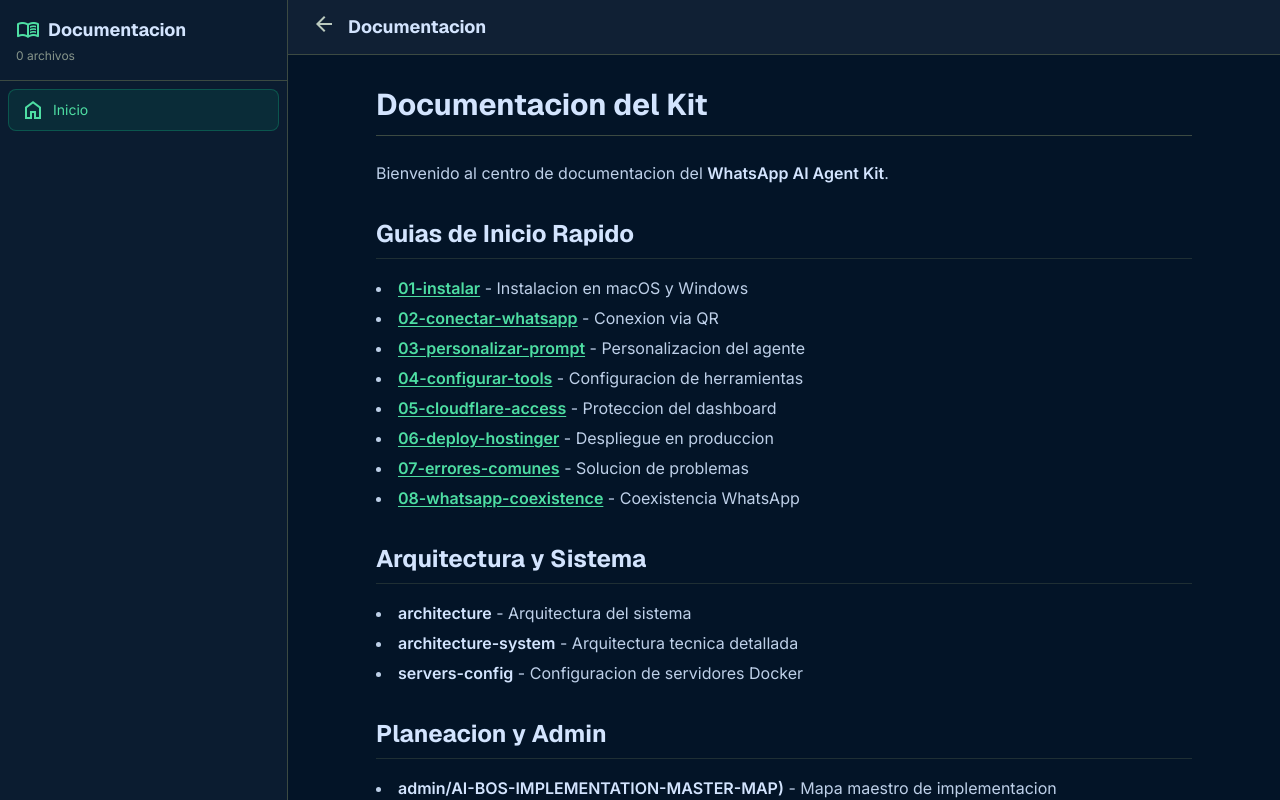
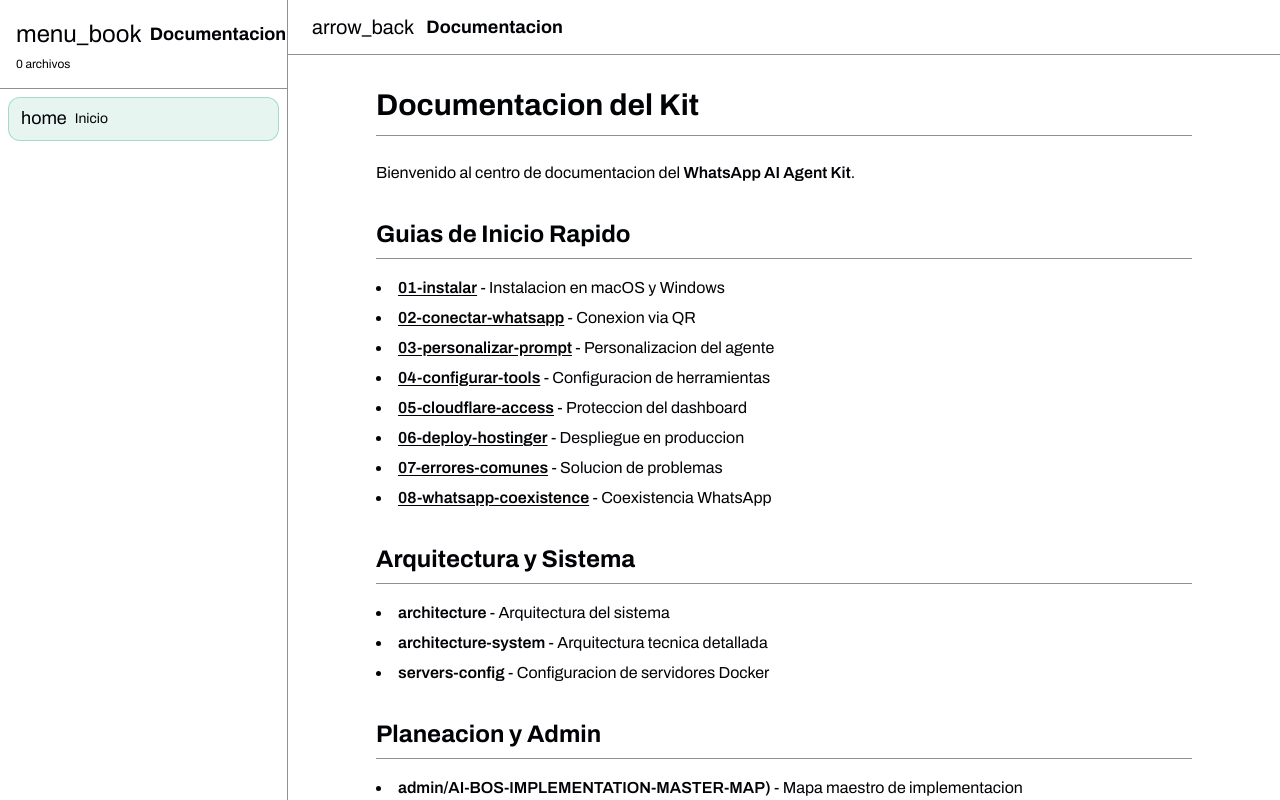
Before and after one commit to Biokool/whatsapp-ai-agent, a Next.js app: page /docs in a window 1280 px wide. Built offline with nearby package versions, Linux system fonts and the light colour scheme.

Commit message:
style: Porsche DS v4 tokens + theme mechanism (light-dark, .scheme-*)

```diff
--- a/src/app/globals.css
+++ b/src/app/globals.css
@@ -1,48 +1,134 @@
 @import "tailwindcss";
 
-@theme {
-  --color-emerald-glow: #4ade80;
-  --color-amber-glow: #fbbf24;
-  --color-navy-950: #031427;
-  --color-navy-900: #0b1c30;
-  --color-navy-800: #102034;
-  --color-navy-700: #1b2b3f;
-  --color-navy-600: #26364a;
-  --color-navy-500: #3c4a42;
-  --color-navy-400: #86948a;
-  --color-navy-300: #bbcabf;
-  --color-navy-200: #d3e4fe;
-  --color-ai-green: #10b981;
-  --color-ai-green-light: #4edea3;
-  --color-ai-green-dark: #00422b;
-  --color-human-blue: #3131c0;
-  --color-human-blue-light: #c0c1ff;
-  --color-human-blue-dark: #1000a9;
-  --color-amber-warm: #ffb95f;
-  --color-red-alert: #ffb4ab;
-  --color-red-dark: #93000a;
+/* Variables base — emiten a :root para que var(--pds-*) funcione en CSS plano */
+:root {
+  color-scheme: light dark;
 
-  /* shadcn/ui CSS variables */
-  --color-background: #031427;
-  --color-foreground: #d3e4fe;
-  --color-card: #0b1c30;
-  --color-card-foreground: #d3e4fe;
-  --color-popover: #0b1c30;
-  --color-popover-foreground: #d3e4fe;
-  --color-primary: #10b981;
-  --color-primary-foreground: #031427;
-  --color-secondary: #1b2b3f;
-  --color-secondary-foreground: #d3e4fe;
-  --color-muted: #1b2b3f;
-  --color-muted-foreground: #86948a;
-  --color-accent: #1b2b3f;
-  --color-accent-foreground: #d3e4fe;
-  --color-destructive: #93000a;
-  --color-destructive-foreground: #ffb4ab;
-  --color-border: #26364a;
-  --color-input: #26364a;
-  --color-ring: #10b981;
-  --radius: 0.5rem;
+  --pds-canvas: light-dark(#ffffff, hsl(225 66.7% 1.2%));
+  --pds-surface: light-dark(hsl(240 10% 95%), hsl(240 2% 10%));
+  --pds-surface-hover: light-dark(hsl(240 5% 70% / 0.148), hsl(240 2% 43% / 0.228));
+  --pds-surface-shade: light-dark(hsl(234 9.8% 60% / 0.06), hsl(240 3.7% 26.5% / 0.154));
+  --pds-primary: light-dark(hsl(225 66.7% 1.2%), hsl(225 100% 99%));
+  --pds-text-subtle: light-dark(hsl(240 7.1% 11% / 0.7), hsl(240 12.5% 96.9% / 0.67));
+  --pds-text-faint: light-dark(hsl(240 6.1% 7% / 0.6), hsl(240 12.5% 96.9% / 0.56));
+  --pds-border: light-dark(hsl(240 5.3% 14.9% / 0.5), hsl(240 12.5% 96.9% / 0.45));
+  --pds-focus: #1a44ea;
+  --pds-backdrop: hsl(240 5.3% 14.9% / 0.5);
+
+  --pds-info: light-dark(hsl(228 83.2% 51%), hsl(210 100% 54.5%));
+  --pds-info-medium: light-dark(hsl(228 83.2% 51% / 0.6), hsl(210 100% 54.5% / 0.6));
+  --pds-info-low: light-dark(hsl(228 83.2% 51% / 0.18), hsl(210 100% 54.5% / 0.18));
+  --pds-info-frosted: light-dark(hsl(228 83.2% 51% / 0.22), hsl(210 100% 54.5% / 0.22));
+  --pds-info-frosted-soft: light-dark(hsl(228 83.2% 51% / 0.12), hsl(210 100% 54.5% / 0.12));
+
+  --pds-success: light-dark(hsl(115 77.5% 27.8%), hsl(157 84.9% 41.6%));
+  --pds-success-medium: light-dark(hsl(115 77.5% 27.8% / 0.6), hsl(157 84.9% 41.6% / 0.6));
+  --pds-success-low: light-dark(hsl(115 77.5% 27.8% / 0.18), hsl(157 84.9% 41.6% / 0.18));
+  --pds-success-frosted: light-dark(hsl(115 77.5% 27.8% / 0.22), hsl(157 84.9% 41.6% / 0.22));
+  --pds-success-frosted-soft: light-dark(hsl(115 77.5% 27.8% / 0.12), hsl(157 84.9% 41.6% / 0.12));
+
+  --pds-warning: light-dark(hsl(28 97.7% 34.1%), hsl(28 90.2% 56.1%));
+  --pds-warning-medium: light-dark(hsl(28 97.7% 34.1% / 0.6), hsl(28 90.2% 56.1% / 0.6));
+  --pds-warning-low: light-dark(hsl(28 97.7% 34.1% / 0.18), hsl(28 90.2% 56.1% / 0.18));
+  --pds-warning-frosted: light-dark(hsl(28 97.7% 34.1% / 0.22), hsl(28 90.2% 56.1% / 0.22));
+  --pds-warning-frosted-soft: light-dark(hsl(28 97.7% 34.1% / 0.12), hsl(28 90.2% 56.1% / 0.12));
+
+  --pds-error: light-dark(hsl(357 78% 41%), hsl(0 96.9% 62%));
+  --pds-error-medium: light-dark(hsl(357 78% 41% / 0.6), hsl(0 96.9% 62% / 0.6));
+  --pds-error-low: light-dark(hsl(357 78% 41% / 0.18), hsl(0 96.9% 62% / 0.18));
+  --pds-error-frosted: light-dark(hsl(357 78% 41% / 0.22), hsl(0 96.9% 62% / 0.22));
+  --pds-error-frosted-soft: light-dark(hsl(357 78% 41% / 0.12), hsl(0 96.9% 62% / 0.12));
+
+  --pds-ai-green: light-dark(#0d9e6e, #10b981);
+  --pds-ai-green-contrast: light-dark(#ffffff, #031427);
+  --pds-human-blue: light-dark(#3131c0, #6d7dff);
+  --pds-human-blue-contrast: light-dark(#ffffff, #0b1c30);
+}
+
+html.scheme-light {
+  color-scheme: light;
+}
+
+html.scheme-dark {
+  color-scheme: dark;
+}
+
+/* Mapeo a utilities Tailwind. @theme inline NO emite las variables a :root;
+   por eso se referencian var(--pds-*) definidas arriba. */
+@theme inline {
+  --color-canvas: var(--pds-canvas);
+  --color-surface: var(--pds-surface);
+  --color-surface-hover: var(--pds-surface-hover);
+  --color-surface-shade: var(--pds-surface-shade);
+  --color-primary: var(--pds-primary);
+  --color-text-subtle: var(--pds-text-subtle);
+  --color-text-faint: var(--pds-text-faint);
+  --color-border: var(--pds-border);
+  --color-focus: var(--pds-focus);
+  --color-backdrop: var(--pds-backdrop);
+
+  --color-info: var(--pds-info);
+  --color-info-medium: var(--pds-info-medium);
+  --color-info-low: var(--pds-info-low);
+  --color-info-frosted: var(--pds-info-frosted);
+  --color-info-frosted-soft: var(--pds-info-frosted-soft);
+
+  --color-success: var(--pds-success);
+  --color-success-medium: var(--pds-success-medium);
+  --color-success-low: var(--pds-success-low);
+  --color-success-frosted: var(--pds-success-frosted);
+  --color-success-frosted-soft: var(--pds-success-frosted-soft);
+
+  --color-warning: var(--pds-warning);
+  --color-warning-medium: var(--pds-warning-medium);
+  --color-warning-low: var(--pds-warning-low);
+  --color-warning-frosted: var(--pds-warning-frosted);
+  --color-warning-frosted-soft: var(--pds-warning-frosted-soft);
+
+  --color-error: var(--pds-error);
+  --color-error-medium: var(--pds-error-medium);
+  --color-error-low: var(--pds-error-low);
+  --color-error-frosted: var(--pds-error-frosted);
+  --color-error-frosted-soft: var(--pds-error-frosted-soft);
+
+  --color-ai-green: var(--pds-ai-green);
+  --color-ai-green-contrast: var(--pds-ai-green-contrast);
+  --color-human-blue: var(--pds-human-blue);
+  --color-human-blue-contrast: var(--pds-human-blue-contrast);
+
+  --radius-sm: 4px;
+  --radius-md: 8px;
+  --radius-lg: 12px;
+  --radius-xl: 16px;
+  --radius-2xl: 24px;
+
+  --font-sans: var(--font-archivo), system-ui, -apple-system, "Segoe UI", sans-serif;
+  --font-display: var(--font-archivo), system-ui, sans-serif;
+
+  --shadow-sm: 0 3px 8px rgb(0 0 0 / 0.16);
+  --shadow-md: 0 4px 16px rgb(0 0 0 / 0.16);
+  --shadow-lg: 0 8px 40px rgb(0 0 0 / 0.18);
+
+  --ease-pds: cubic-bezier(0.25, 0.1, 0.25, 1);
+
+  /* shadcn/ui CSS variables (mapeadas a Porsche) */
+  --color-background: var(--pds-canvas);
+  --color-foreground: var(--pds-primary);
+  --color-card: var(--pds-surface);
+  --color-card-foreground: var(--pds-primary);
+  --color-popover: var(--pds-canvas);
+  --color-popover-foreground: var(--pds-primary);
+  --color-primary-foreground: var(--pds-canvas);
+  --color-secondary: var(--pds-surface);
+  --color-secondary-foreground: var(--pds-primary);
+  --color-muted: var(--pds-surface-hover);
+  --color-muted-foreground: var(--pds-text-subtle);
+  --color-accent: var(--pds-surface-hover);
+  --color-accent-foreground: var(--pds-primary);
+  --color-destructive: var(--pds-error);
+  --color-destructive-foreground: #ffffff;
+  --color-input: var(--pds-surface-shade);
+  --color-ring: var(--pds-focus);
 }
 
 html,
@@ -51,72 +137,50 @@
 }
 
 body {
-  font-family:
-    "Inter",
-    -apple-system,
-    BlinkMacSystemFont,
-    "Segoe UI",
-    sans-serif;
-  background-color: #031427;
-  color: #d3e4fe;
+  font-family: var(--font-sans);
+  background-color: var(--pds-canvas);
+  color: var(--pds-primary);
 }
 
 h1,
 h2,
 h3,
-h4,
-.font-geist {
-  font-family: "Geist", sans-serif;
+h4 {
+  font-family: var(--font-display);
 }
 
-.material-symbols-outlined {
-  font-family: "Material Symbols Outlined";
-  font-weight: normal;
-  font-style: normal;
-  font-size: 24px;
-  line-height: 1;
-  letter-spacing: normal;
-  text-transform: none;
-  display: inline-block;
-  white-space: nowrap;
-  word-wrap: normal;
-  direction: ltr;
-  -webkit-font-feature-settings: "liga";
-  -webkit-font-smoothing: antialiased;
-  font-variation-settings:
-    "FILL" 0,
-    "wght" 400,
-    "GRAD" 0,
-    "opsz" 24;
+/* Foco accesible Porsche */
+:focus-visible {
+  outline: 2px solid #1a44ea;
+  outline-offset: 2px;
 }
 
-.material-symbols-outlined.fill {
-  font-variation-settings:
-    "FILL" 1,
-    "wght" 400,
-    "GRAD" 0,
-    "opsz" 24;
+/* Scrollbars con tokens */
+.custom-scrollbar::-webkit-scrollbar {
+  width: 6px;
+  height: 6px;
 }
 
-.ai-glow {
-  box-shadow: 0 0 12px rgba(16, 185, 129, 0.4);
+.custom-scrollbar::-webkit-scrollbar-thumb {
+  background: var(--pds-border);
+  border-radius: 9999px;
 }
 
-.ai-glow-pulse {
-  animation: aiPulse 2s infinite ease-in-out;
+.custom-scrollbar::-webkit-scrollbar-thumb:hover {
+  background: var(--pds-text-faint);
 }
 
-@keyframes aiPulse {
-  0%,
-  100% {
-    box-shadow: 0 0 8px rgba(16, 185, 129, 0.3);
-  }
-  50% {
-    box-shadow: 0 0 18px rgba(16, 185, 129, 0.7);
-  }
+.custom-scrollbar::-webkit-scrollbar-track {
+  background: transparent;
 }
 
-@keyframes fadeIn {
+/* Safe area */
+.safe-area-bottom {
+  padding-bottom: env(safe-area-inset-bottom, 0px);
+}
+
+/* Animaciones */
+@keyframes pdsFadeIn {
   from {
     opacity: 0;
     transform: translateY(4px);
@@ -128,69 +192,15 @@
 }
 
 .animate-fadeIn {
-  animation: fadeIn 0.2s ease-out;
+  animation: pdsFadeIn 0.25s cubic-bezier(0.25, 0.1, 0.25, 1);
 }
 
-/* Custom scrollbars for dark mode */
-.custom-scrollbar::-webkit-scrollbar {
-  width: 6px;
-  height: 6px;
-}
-
-.custom-scrollbar::-webkit-scrollbar-track {
-  background: #0b1c30;
-}
-
-.custom-scrollbar::-webkit-scrollbar-thumb {
-  background: #26364a;
-  border-radius: 9999px;
-}
-
-.custom-scrollbar::-webkit-scrollbar-thumb:hover {
-  background: #3c4a42;
-}
-
-::-webkit-scrollbar {
-  width: 8px;
-  height: 8px;
-}
-::-webkit-scrollbar-track {
-  background: transparent;
-}
-::-webkit-scrollbar-thumb {
-  background: rgba(255, 255, 255, 0.08);
-  border-radius: 4px;
-}
-::-webkit-scrollbar-thumb:hover {
-  background: rgba(255, 255, 255, 0.16);
-}
-
-/* Safe area for mobile devices with notches */
-.safe-area-bottom {
-  padding-bottom: env(safe-area-inset-bottom, 0px);
-}
-
-/* Ensure full height on mobile */
-html,
-body,
-#__next {
-  height: 100%;
-  overflow: hidden;
-}
-
-/* Mobile-specific adjustments */
-@media (max-width: 768px) {
-  .material-symbols-outlined {
-    font-size: 20px;
+@layer base {
+  * {
+    border-color: var(--pds-border);
+  }
+  body {
+    background-color: var(--pds-canvas);
+    color: var(--pds-primary);
   }
 }
-
-/* shadcn/ui base layer */
-@layer base {
-  * {
-    @apply border-border;
-  }
-  body {
-    @apply bg-background text-foreground;
-  }
-}
--- a/src/app/layout.tsx
+++ b/src/app/layout.tsx
@@ -1,28 +1,29 @@
 import type { Metadata } from "next";
+import { Archivo } from "next/font/google";
 import { Providers } from "@/components/providers";
 import "./globals.css";
+
+const archivo = Archivo({
+  subsets: ["latin"],
+  weight: ["400", "600", "700"],
+  variable: "--font-archivo",
+  display: "swap",
+});
 
 export const metadata: Metadata = {
   title: "Biokool - Lead Monitor",
   description: "Panel de control del agente de IA conectado a WhatsApp",
 };
 
+const THEME_SCRIPT = `(function(){try{var s=localStorage.getItem('biokool-theme');var c='scheme-light-dark';if(s==='light'||s==='dark'){c='scheme-'+s;}var d=document.documentElement;d.classList.add(c);}catch(e){document.documentElement.classList.add('scheme-light-dark');}})();`;
+
 export default function RootLayout({ children }: { children: React.ReactNode }) {
   return (
-    <html lang="es" className="dark">
+    <html lang="es" className={archivo.variable}>
       <head>
-        <link rel="preconnect" href="https://fonts.googleapis.com" />
-        <link rel="preconnect" href="https://fonts.gstatic.com" crossOrigin="anonymous" />
-        <link
-          href="https://fonts.googleapis.com/css2?family=Geist:wght@400;500;600;700&family=Inter:wght@400;500;600;700&display=swap"
-          rel="stylesheet"
-        />
-        <link
-          href="https://fonts.googleapis.com/css2?family=Material+Symbols+Outlined:wght,FILL@100..700,0..1&display=swap"
-          rel="stylesheet"
-        />
+        <script dangerouslySetInnerHTML={{ __html: THEME_SCRIPT }} />
       </head>
-      <body className="bg-navy-950 text-navy-200 antialiased selection:bg-ai-green/30 selection:text-ai-green-light">
+      <body className="bg-canvas text-primary antialiased">
         <Providers>{children}</Providers>
       </body>
     </html>
```
